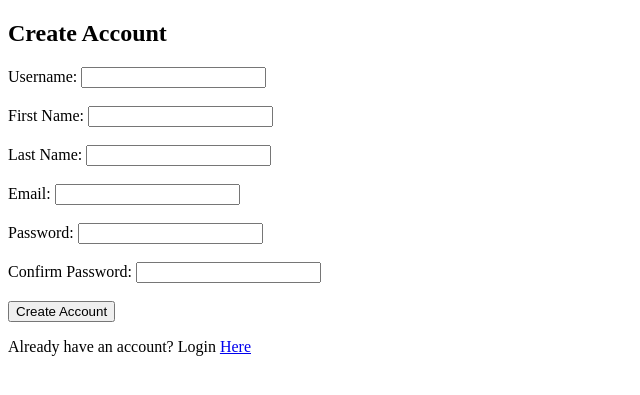
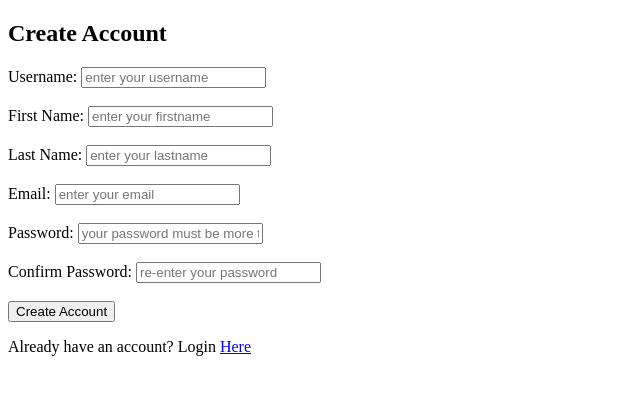
Before and after one commit to Bsolodzi/scissors, a Flask app: page /auth in a window 1280 px wide. Shown: the top 395 px of the page, without its empty margins (0-640 px from the left). Run offline with Flask 3, Linux system fonts and the light colour scheme.

Commit message:
second commit

```diff
--- a/app.py
+++ b/app.py
@@ -59,7 +59,7 @@ class Link (db.Model):
 
 @app.route("/")
 def index():
-    return render_template('index.html')
+    return render_template('login.html')
 
 
 @app.route('/auth', methods=['GET', 'POST'])
--- a/templates/landing.html
+++ b/templates/landing.html
@@ -7,31 +7,33 @@
     <h2>Create Account</h2>
     <form method="POST">
       <label for="username">Username:</label>
-      <input type="text" id="username" name="username" required /><br /><br />
+      <input type="text" id="username" name="username" placeholder="enter your username"required /><br /><br />
 
       <label for="firstname">First Name:</label>
-      <input type="text" id="firstname" name="firstname" required /><br /><br />
+        <input type="text" id="firstname" name="firstname" placeholder="enter your firstname" required /><br /><br />
 
       <label for="lastname">Last Name:</label>
       <input
         type="lastname"
         id="lastname"
         name="lastname"
+        placeholder="enter your lastname"
         required
       /><br /><br />
 
       <label for="email">Email:</label>
-      <input type="email" id="email" name="email" required /><br /><br />
+      <input type="email" id="email" name="email" placeholder="enter your email"required /><br /><br />
 
       <label for="password">Password:</label>
       <input
         type="password"
         id="password"
         name="password"
+        placeholder="your password must be more than 6 characters"
         required
       /><br /><br />
       <label for="password2">Confirm Password:</label>
-      <input type="password" id="password2" name="password2" required />
+      <input type="password" id="password2" name="password2" placeholder="re-enter your password" required />
       <br /><br />
 
       <input type="submit" value="Create Account" />
--- a/templates/login.html
+++ b/templates/login.html
@@ -7,13 +7,14 @@
     <h2>Login</h2>
     <form method="POST">
       <label for="email">Email:</label>
-      <input type="email" id="email" name="email" required /><br /><br />
+      <input type="email" id="email" name="email" placeholder="enter your email" required /><br /><br />
 
       <label for="password">Password:</label>
       <input
         type="password"
         id="password"
         name="password"
+        placeholder="enter your password"
         required
       /><br /><br />
 
```
